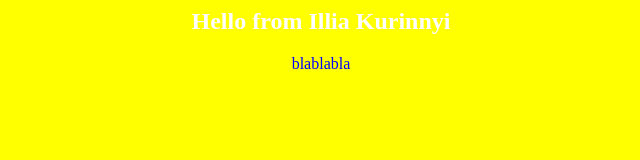
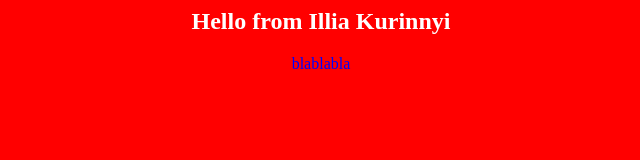
Before and after one commit to Traililya/appForJenkins, a plain HTML site: page index.html in a window 1280 px wide. Shown: the whole page, without its empty margins (319-959 px from the left). Drawn offline with Linux system fonts and the light colour scheme.

Commit message:
Update color Yellow
Color

```diff
--- a/index.html
+++ b/index.html
@@ -1,5 +1,5 @@
 <html>
-<body bgcolor=Yellow>
+<body bgcolor=Red>
 <center>
 <h2><font color=White>Hello from Illia Kurinnyi</font></h2>
 
```
